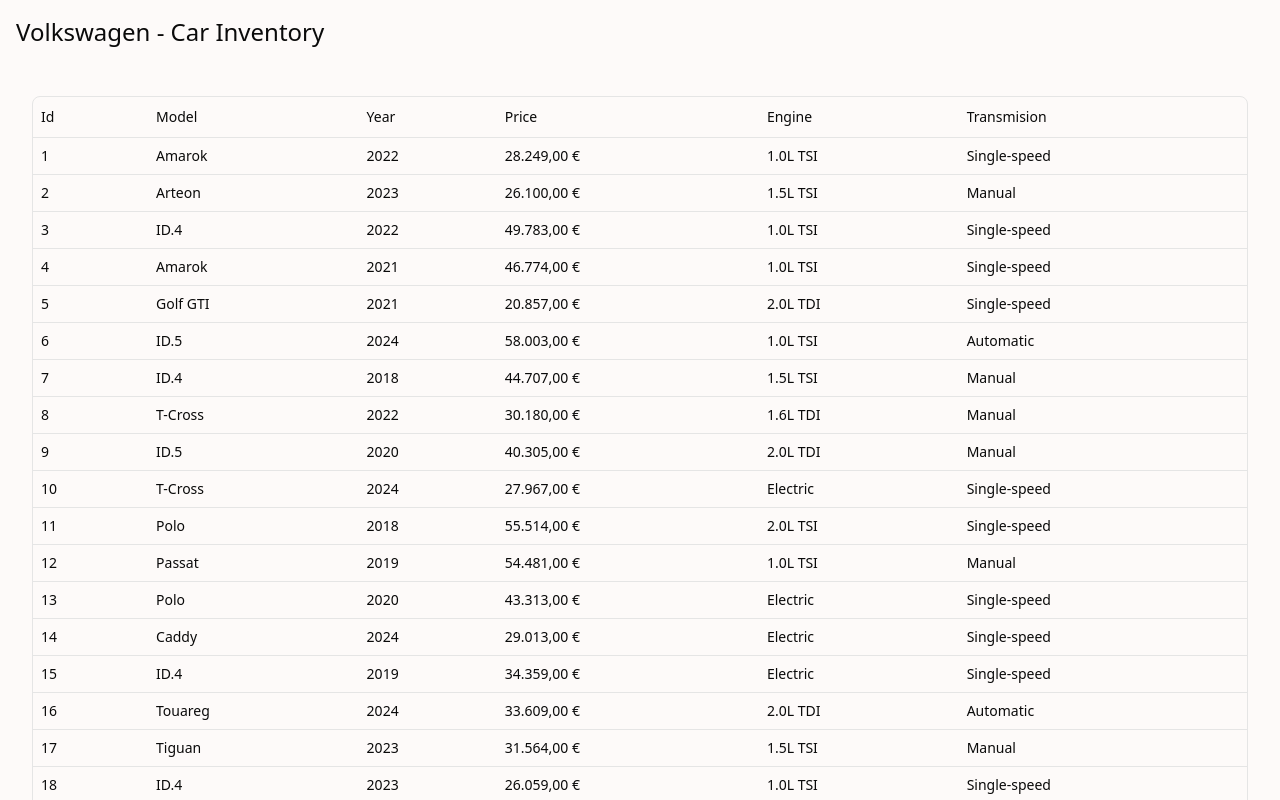
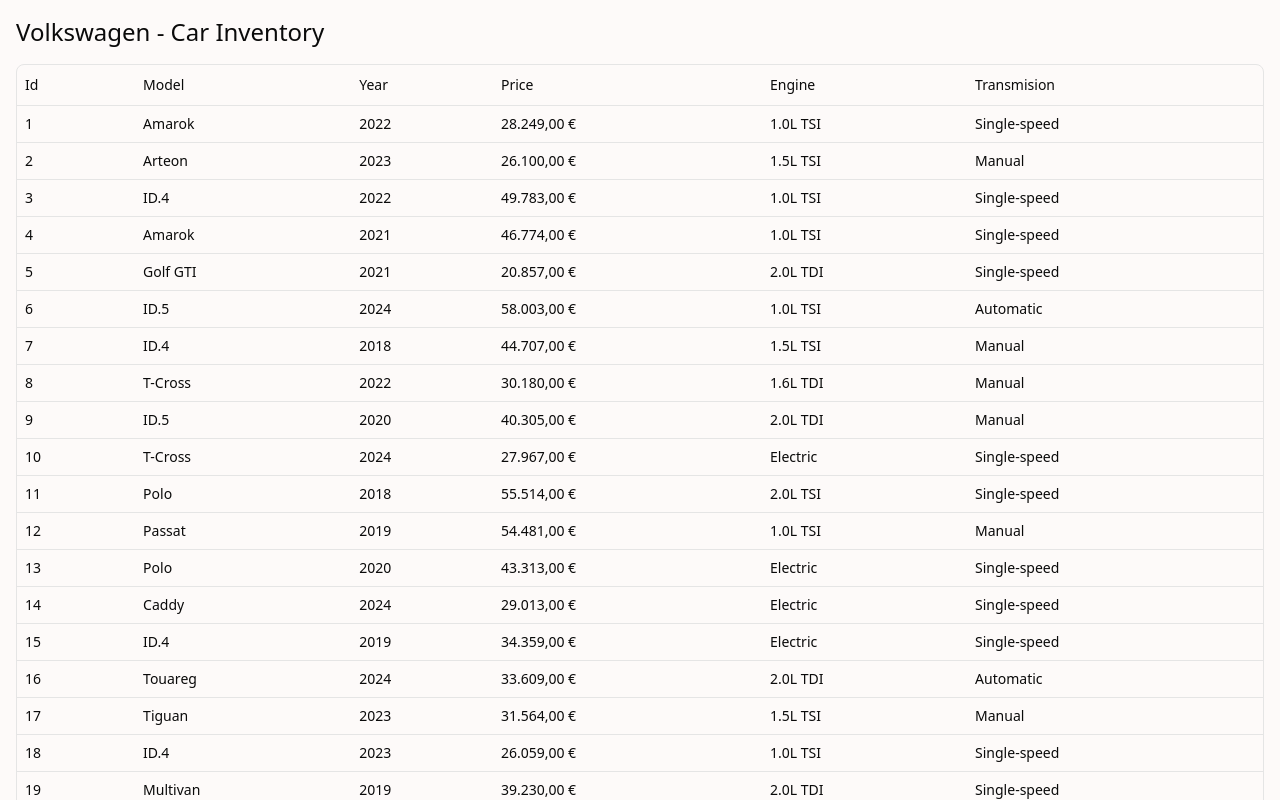
Before and after one commit to SabrinaFZ/frontend-challenge, a React (Vite) app: page / in a window 1280 px wide. Shown: the top 800 px of the page. Built offline with nearby package versions, Linux system fonts and the light colour scheme; data requests are answered from the project's data file.

Commit message:
refactor: change classnames for layout

```diff
--- a/src/components/common/Layout.tsx
+++ b/src/components/common/Layout.tsx
@@ -1,13 +1,13 @@
 export default function Layout({ children }: { children: React.ReactNode }) {
   return (
-    <div className="flex flex-col min-h-screen">
-      <header className="p-4">
+    <div className="flex flex-col min-h-screen p-4">
+      <header className="mb-4">
         <h1 className="text-2xl">Volkswagen - Car Inventory</h1>
       </header>
-      <div className="container mx-auto p-4">
-        <main className="flex-grow p-4">{children}</main>
+      <div className="container">
+        <main className="flex-grow">{children}</main>
       </div>
-      <footer className="p-4 text-center text-xs">
+      <footer className="text-center text-xs mt-8">
         &copy; {new Date().getFullYear()} Car Inventory
       </footer>
     </div>
```
